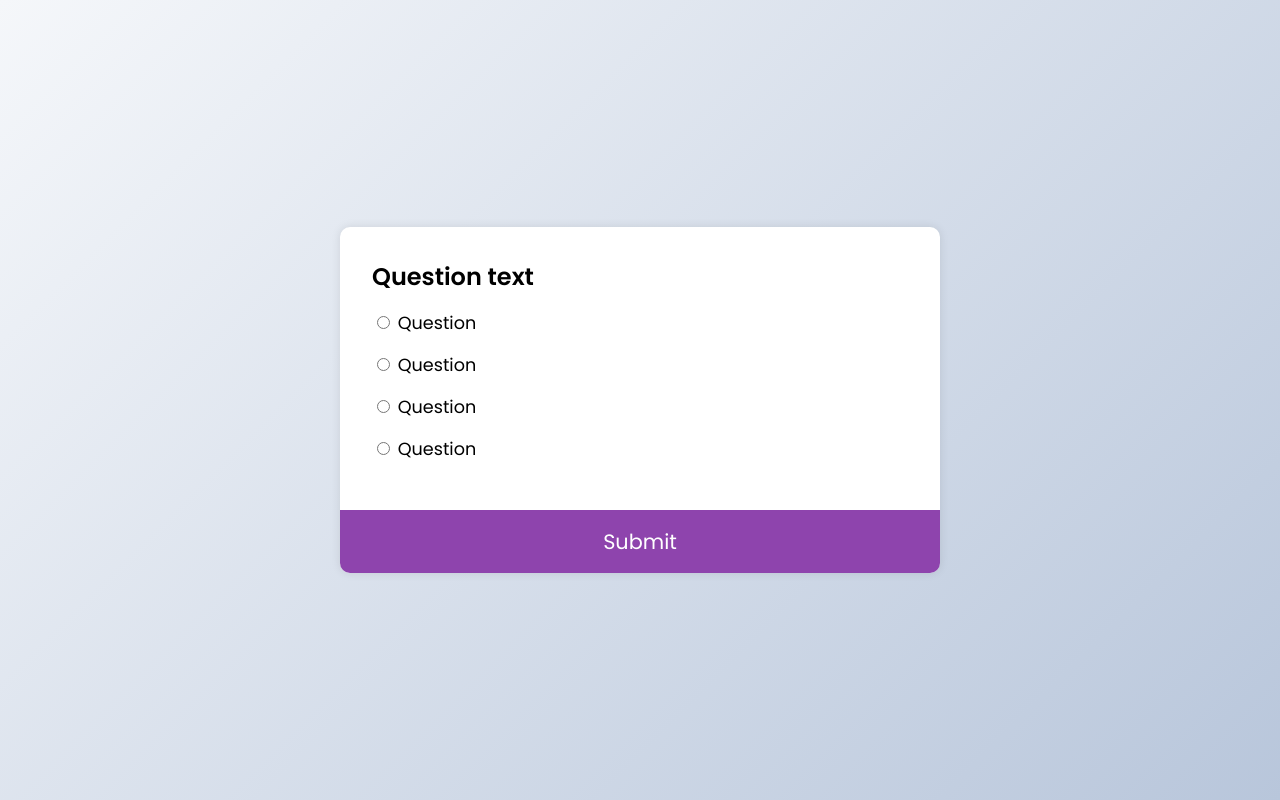
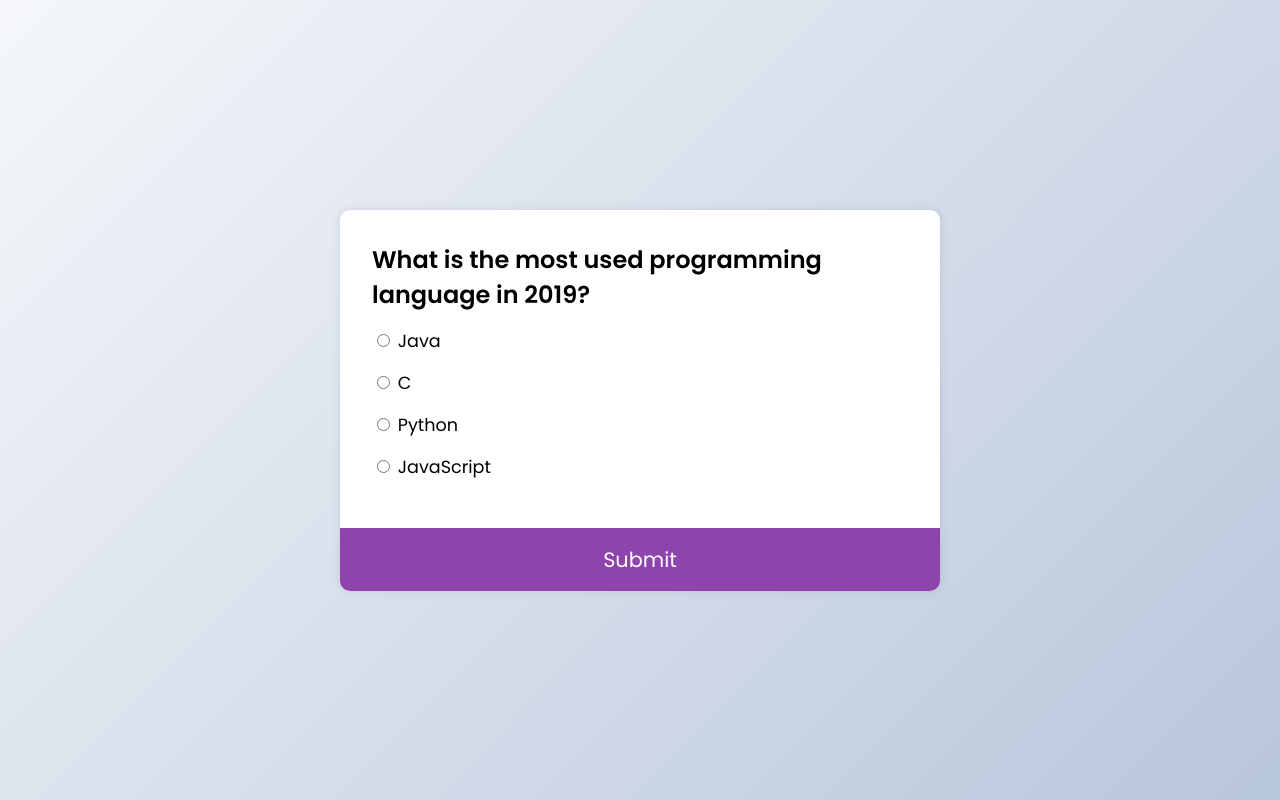
Before and after one commit to sarathradhakrishnan/quiz, a plain HTML site: page index.html in a window 1280 px wide. Drawn offline with Linux system fonts and the light colour scheme.

Commit message:
Did the UI part and added the questions .

```diff
--- a/index.html
+++ b/index.html
@@ -11,27 +11,27 @@
     <body>
         <div class="quiz-container">
             <div class="quiz-header">
-                <h2>Question text</h2>
+                <h2 id="question">Question text</h2>
                 <ul>
                     <li>
                         <input type="radio" id="a" name="answer">
-                        <label for="a">Question</label>
+                        <label id="a_text" for="a">Question</label>
                     </li>
                     <li>
                         <input type="radio" id="b" name="answer">
-                        <label for="b">Question</label>
+                        <label id="b_text" for="b">Question</label>
                     </li>
                     <li>
                         <input type="radio" id="c" name="answer">
-                        <label for="c">Question</label>
+                        <label id="c_text" for="c">Question</label>
                     </li>
                     <li>
                         <input type="radio" id="d" name="answer">
-                        <label for="d">Question</label>
+                        <label id="d_text" for="d">Question</label>
                     </li>
                 </ul>
             </div>
-            <button>Submit</button>
+            <button id="submit">Submit</button>
         </div>
     </body>
 </html>
--- a/script.js
+++ b/script.js
@@ -32,3 +32,35 @@ const quizData = [
         correct: "b",
     },
 ];
+const questionEl = document.getElementById('question');
+const a_text = document.getElementById('a_text');
+const b_text = document.getElementById('b_text');
+const c_text = document.getElementById('c_text');
+const d_text = document.getElementById('d_text');
+const submitBtn = document.getElementById('submit');
+
+let currentQuiz = 0;
+
+loadQuiz();
+
+function loadQuiz(){
+    const currentQuizData  = quizData[currentQuiz];
+    questionEl.innerText = currentQuizData.question;
+    a_text.innerText = currentQuizData.a;
+    b_text.innerText = currentQuizData.b;
+    c_text.innerText = currentQuizData.c;
+    d_text.innerText = currentQuizData.d;
+
+}
+
+submitBtn.addEventListener("click",()=>{
+    currentQuiz++;
+    if(currentQuiz<quizData.length){
+        loadQuiz();
+    }
+    else{
+        alert("You finished!!");
+    }
+    loadQuiz();
+
+})
```
